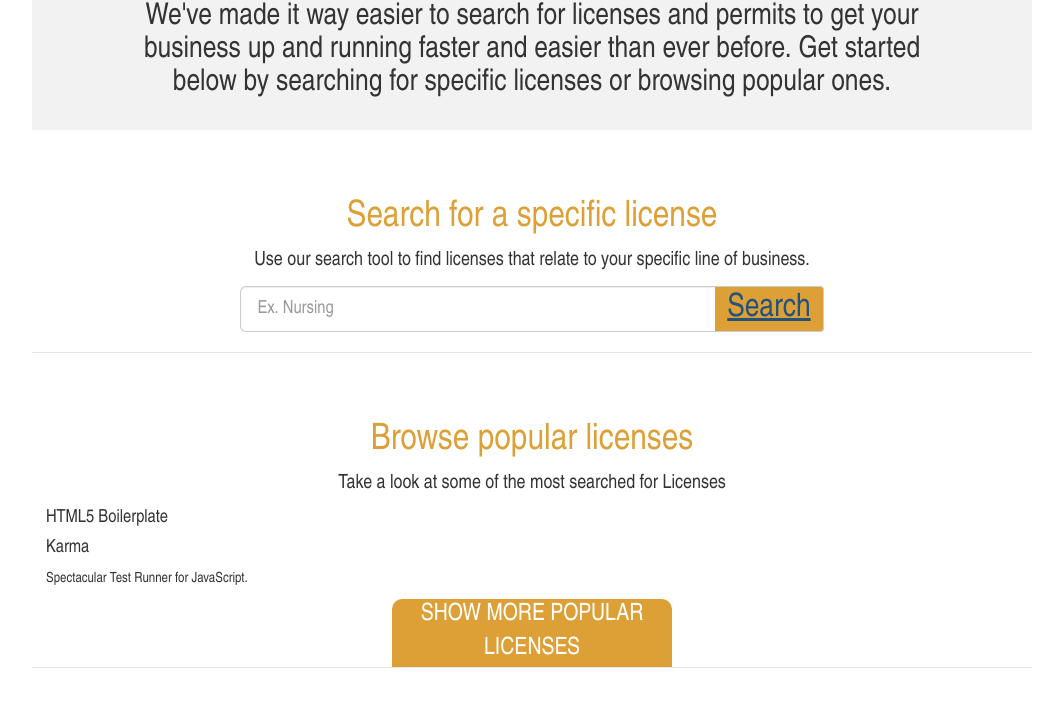
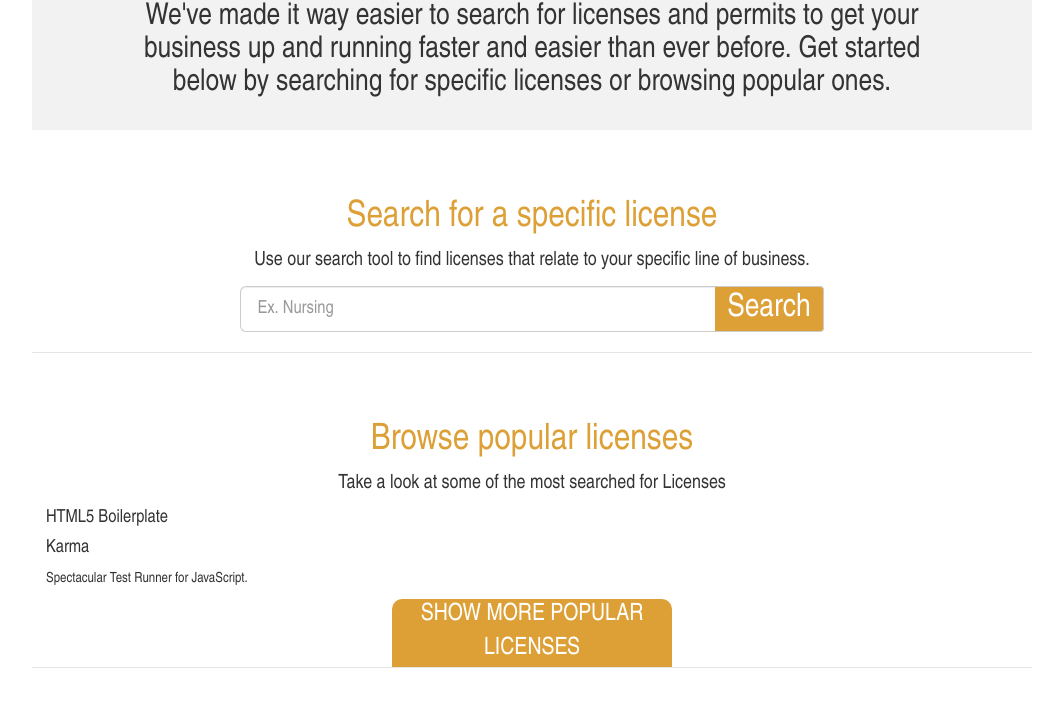
Before and after one commit to mjrouser/itd-elicensing, a website: page app/index.html in a window 1280 px wide. In both pictures the pointer is over the link "Search". Shown: the part 579-1286 px from the top of the page, without its empty margins (108-1171 px from the left). Drawn offline with nearby package versions, Linux system fonts and the light colour scheme; some packages are replaced by stand-ins of ours; files that its build step writes are made by us from their sources.

Commit message:
hover fix

```diff
--- a/app/styles/main.css
+++ b/app/styles/main.css
@@ -171,6 +171,10 @@ body {
   color: #FFFFFF;
   font-size: 2.3em;
 }
+.submit:hover, .submit:focus{
+  text-decoration: none;
+  color: #FFFFFF;
+}
 .submit-addon{
   background-color: #dda037;
 }
```
